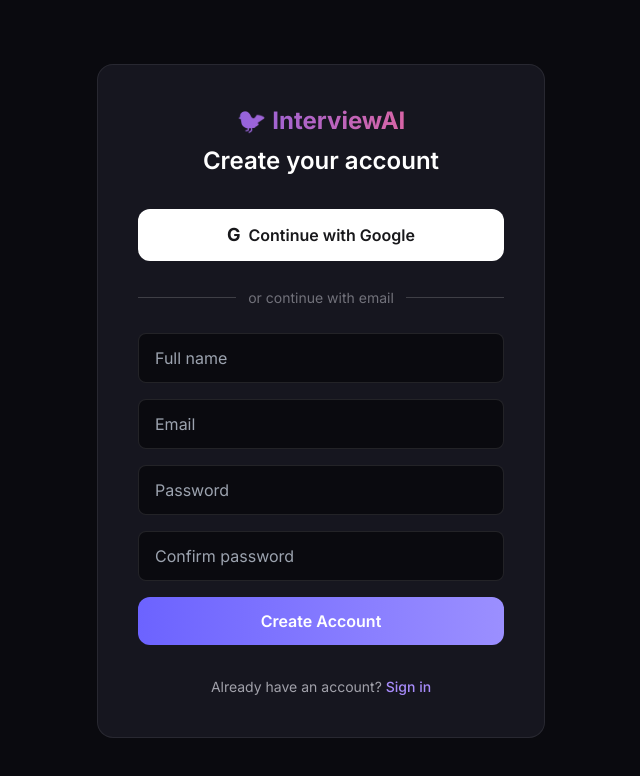
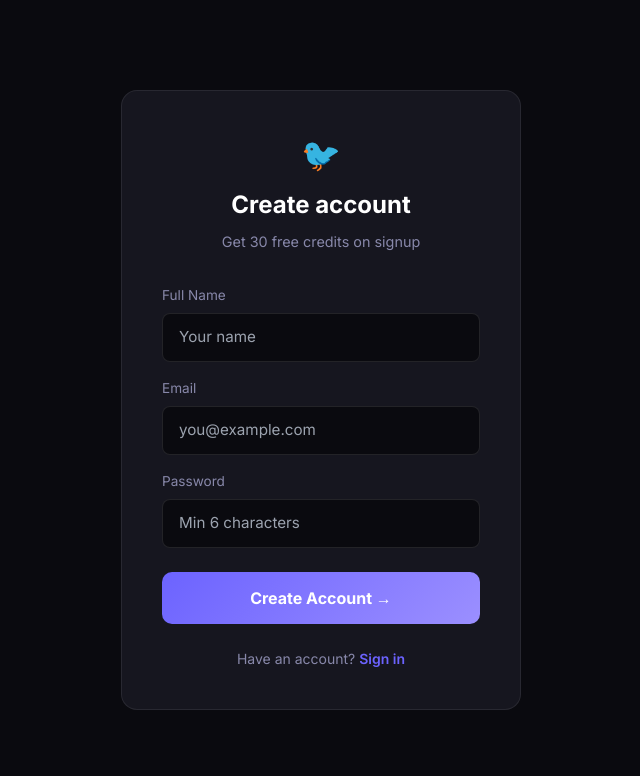
Before and after one commit to Rushi788816/interviewai, a Next.js app: page /signup in a window 1280 px wide. Shown: the top 776 px of the page, without its empty margins (319-959 px from the left). Built offline with nearby package versions, Linux system fonts and the light colour scheme.

Commit message:
Fix Vercel auth

```diff
--- a/app/(auth)/login/page.tsx
+++ b/app/(auth)/login/page.tsx
@@ -1,118 +1,57 @@
-'use client'
-
-import { useState } from 'react'
-import Link from 'next/link'
-import { signIn } from 'next-auth/react'
-import { useRouter } from 'next/navigation'
+"use client"
+import { useState } from "react"
+import { signIn } from "next-auth/react"
+import { useRouter } from "next/navigation"
 
 export default function LoginPage() {
   const router = useRouter()
-  const [email, setEmail] = useState('')
-  const [password, setPassword] = useState('')
-  const [error, setError] = useState<string | null>(null)
+  const [email, setEmail] = useState("")
+  const [password, setPassword] = useState("")
+  const [error, setError] = useState("")
   const [loading, setLoading] = useState(false)
 
-  const handleGoogle = () => {
-    void signIn('google', { callbackUrl: '/dashboard' })
-  }
-
-  const handleSubmit = async (e: React.FormEvent) => {
+  const handleLogin = async (e: React.FormEvent) => {
     e.preventDefault()
-    setError(null)
     setLoading(true)
-    try {
-      const res = await signIn('credentials', {
-        email,
-        password,
-        redirect: false,
-        callbackUrl: '/dashboard',
-      })
-      if (res?.error) {
-        setError('Invalid email or password')
-        setLoading(false)
-        return
-      }
-      router.push('/dashboard')
-      router.refresh()
-    } catch {
-      setError('Something went wrong')
-    } finally {
-      setLoading(false)
+    setError("")
+    const result = await signIn("credentials", { email, password, redirect: false })
+    setLoading(false)
+    if (result?.error) {
+      setError("Invalid email or password")
+    } else {
+      router.push("/dashboard")
     }
   }
 
   return (
-    <div className="min-h-screen flex items-center justify-center px-4 py-16" style={{ backgroundColor: '#0a0a0f' }}>
-      <div
-        className="w-full max-w-md rounded-2xl border p-10"
-        style={{
-          backgroundColor: '#16161f',
-          borderColor: 'rgba(255, 255, 255, 0.08)',
-        }}
-      >
-        <div className="mb-8 text-center">
-          <div
-            className="mb-2 text-2xl font-bold bg-clip-text text-transparent"
-            style={{ backgroundImage: 'linear-gradient(90deg, #6c63ff, #ff6584)' }}
-          >
-            🐦 InterviewAI
+    <div style={{ minHeight: "100vh", background: "#0a0a0f", display: "flex", alignItems: "center", justifyContent: "center", padding: "20px" }}>
+      <div style={{ background: "#16161f", border: "1px solid rgba(255,255,255,0.08)", borderRadius: "16px", padding: "40px", width: "100%", maxWidth: "400px" }}>
+        <div style={{ textAlign: "center", marginBottom: "32px" }}>
+          <div style={{ fontSize: "32px", marginBottom: "8px" }}>🐦</div>
+          <h1 style={{ color: "#fff", fontSize: "1.5rem", fontWeight: "700", marginBottom: "8px" }}>Welcome back</h1>
+          <p style={{ color: "#8888aa", fontSize: "0.9rem" }}>Sign in to InterviewAI</p>
+        </div>
+        <form onSubmit={handleLogin}>
+          <div style={{ marginBottom: "16px" }}>
+            <label style={{ display: "block", color: "#8888aa", fontSize: "0.85rem", marginBottom: "8px" }}>Email</label>
+            <input type="email" value={email} onChange={e => setEmail(e.target.value)} required placeholder="you@example.com"
+              style={{ width: "100%", background: "#0a0a0f", border: "1px solid rgba(255,255,255,0.1)", borderRadius: "8px", padding: "12px 16px", color: "#fff", fontSize: "0.95rem", outline: "none", boxSizing: "border-box" }} />
           </div>
-          <h1 className="text-2xl font-semibold text-white">Welcome back</h1>
-        </div>
-
-        <button
-          type="button"
-          onClick={handleGoogle}
-          className="mb-6 flex w-full items-center justify-center gap-2 rounded-xl bg-white py-3 font-semibold text-zinc-900 transition hover:bg-zinc-100"
-        >
-          <span className="font-bold text-lg">G</span>
-          Continue with Google
-        </button>
-
-        <div className="relative mb-6 text-center">
-          <span className="relative z-10 bg-[#16161f] px-3 text-sm text-zinc-500">or continue with email</span>
-          <div className="absolute left-0 right-0 top-1/2 h-px bg-zinc-700" />
-        </div>
-
-        <form onSubmit={handleSubmit} className="space-y-4">
-          {error && <p className="rounded-lg bg-red-500/10 px-3 py-2 text-sm text-red-400">{error}</p>}
-          <input
-            type="email"
-            required
-            autoComplete="email"
-            placeholder="Email"
-            value={email}
-            onChange={(e) => setEmail(e.target.value)}
-            className="bg-[#0a0a0f] text-white border border-white/10 rounded-lg px-4 py-3 w-full focus:outline-none focus:border-[#6c63ff]"
-          />
-          <input
-            type="password"
-            required
-            autoComplete="current-password"
-            placeholder="Password"
-            value={password}
-            onChange={(e) => setPassword(e.target.value)}
-            className="bg-[#0a0a0f] text-white border border-white/10 rounded-lg px-4 py-3 w-full focus:outline-none focus:border-[#6c63ff]"
-          />
-          <div className="text-right">
-            <Link href="/forgot-password" className="text-sm text-violet-400 hover:underline">
-              Forgot password?
-            </Link>
+          <div style={{ marginBottom: "24px" }}>
+            <label style={{ display: "block", color: "#8888aa", fontSize: "0.85rem", marginBottom: "8px" }}>Password</label>
+            <input type="password" value={password} onChange={e => setPassword(e.target.value)} required placeholder="••••••••"
+              style={{ width: "100%", background: "#0a0a0f", border: "1px solid rgba(255,255,255,0.1)", borderRadius: "8px", padding: "12px 16px", color: "#fff", fontSize: "0.95rem", outline: "none", boxSizing: "border-box" }} />
           </div>
-          <button
-            type="submit"
-            disabled={loading}
-            className="w-full cursor-pointer rounded-xl border-none bg-gradient-to-r from-[#6c63ff] to-[#9b8fff] py-3 font-semibold text-white transition hover:opacity-90 disabled:opacity-50"
-          >
-            {loading ? 'Signing in…' : 'Sign In'}
+          {error && (
+            <div style={{ background: "#ff658422", border: "1px solid #ff658444", borderRadius: "8px", padding: "12px", color: "#ff6584", fontSize: "0.875rem", marginBottom: "16px" }}>{error}</div>
+          )}
+          <button type="submit" disabled={loading}
+            style={{ width: "100%", background: "linear-gradient(135deg, #6c63ff, #9b8fff)", border: "none", borderRadius: "10px", padding: "14px", color: "#fff", fontSize: "1rem", fontWeight: "700", cursor: loading ? "not-allowed" : "pointer", opacity: loading ? 0.7 : 1 }}>
+            {loading ? "Signing in..." : "Sign In →"}
           </button>
         </form>
-
-        <p className="mt-8 text-center text-sm text-zinc-400">
-          Don&apos;t have an account?{' '}
-          <Link href="/signup" className="font-medium text-violet-400 hover:underline">
-            Sign up
-          </Link>
+        <p style={{ textAlign: "center", color: "#8888aa", fontSize: "0.875rem", marginTop: "24px" }}>
+          No account? <a href="/signup" style={{ color: "#6c63ff", textDecoration: "none", fontWeight: "600" }}>Sign up free</a>
         </p>
       </div>
     </div>
--- a/app/(auth)/signup/page.tsx
+++ b/app/(auth)/signup/page.tsx
@@ -1,153 +1,78 @@
-'use client'
-
-import { useState } from 'react'
-import Link from 'next/link'
-import { signIn } from 'next-auth/react'
-import { useRouter } from 'next/navigation'
+"use client"
+import { useState } from "react"
+import { signIn } from "next-auth/react"
+import { useRouter } from "next/navigation"
 
 export default function SignupPage() {
   const router = useRouter()
-  const [name, setName] = useState('')
-  const [email, setEmail] = useState('')
-  const [password, setPassword] = useState('')
-  const [confirm, setConfirm] = useState('')
-  const [errors, setErrors] = useState<string[]>([])
+  const [name, setName] = useState("")
+  const [email, setEmail] = useState("")
+  const [password, setPassword] = useState("")
+  const [error, setError] = useState("")
   const [loading, setLoading] = useState(false)
 
-  const handleGoogle = () => {
-    void signIn('google', { callbackUrl: '/dashboard' })
-  }
-
-  const handleSubmit = async (e: React.FormEvent) => {
+  const handleSignup = async (e: React.FormEvent) => {
     e.preventDefault()
-    const next: string[] = []
-    if (password.length < 6) next.push('Password must be at least 6 characters')
-    if (password !== confirm) next.push('Passwords do not match')
-    if (next.length) {
-      setErrors(next)
-      return
-    }
-    setErrors([])
     setLoading(true)
+    setError("")
     try {
-      const res = await fetch('/api/auth/register', {
-        method: 'POST',
-        headers: { 'Content-Type': 'application/json' },
+      const res = await fetch("/api/auth/register", {
+        method: "POST",
+        headers: { "Content-Type": "application/json" },
         body: JSON.stringify({ name, email, password }),
       })
       const data = await res.json()
       if (!res.ok) {
-        setErrors([data.error || 'Registration failed'])
+        setError(data.error || "Signup failed")
         setLoading(false)
         return
       }
-      const sign = await signIn('credentials', {
-        email,
-        password,
-        redirect: false,
-        callbackUrl: '/dashboard',
-      })
-      if (sign?.error) {
-        setErrors(['Account created but sign-in failed. Please log in manually.'])
-        setLoading(false)
-        return
+      const result = await signIn("credentials", { email, password, redirect: false })
+      if (result?.error) {
+        router.push("/login")
+      } else {
+        router.push("/dashboard")
       }
-      router.push('/dashboard')
-      router.refresh()
     } catch {
-      setErrors(['Something went wrong'])
-    } finally {
-      setLoading(false)
+      setError("Something went wrong. Try again.")
     }
+    setLoading(false)
   }
 
   return (
-    <div className="min-h-screen flex items-center justify-center px-4 py-16" style={{ backgroundColor: '#0a0a0f' }}>
-      <div
-        className="w-full max-w-md rounded-2xl border p-10"
-        style={{
-          backgroundColor: '#16161f',
-          borderColor: 'rgba(255, 255, 255, 0.08)',
-        }}
-      >
-        <div className="mb-8 text-center">
-          <div
-            className="mb-2 text-2xl font-bold bg-clip-text text-transparent"
-            style={{ backgroundImage: 'linear-gradient(90deg, #6c63ff, #ff6584)' }}
-          >
-            🐦 InterviewAI
+    <div style={{ minHeight: "100vh", background: "#0a0a0f", display: "flex", alignItems: "center", justifyContent: "center", padding: "20px" }}>
+      <div style={{ background: "#16161f", border: "1px solid rgba(255,255,255,0.08)", borderRadius: "16px", padding: "40px", width: "100%", maxWidth: "400px" }}>
+        <div style={{ textAlign: "center", marginBottom: "32px" }}>
+          <div style={{ fontSize: "32px", marginBottom: "8px" }}>🐦</div>
+          <h1 style={{ color: "#fff", fontSize: "1.5rem", fontWeight: "700", marginBottom: "8px" }}>Create account</h1>
+          <p style={{ color: "#8888aa", fontSize: "0.9rem" }}>Get 30 free credits on signup</p>
+        </div>
+        <form onSubmit={handleSignup}>
+          <div style={{ marginBottom: "16px" }}>
+            <label style={{ display: "block", color: "#8888aa", fontSize: "0.85rem", marginBottom: "8px" }}>Full Name</label>
+            <input type="text" value={name} onChange={e => setName(e.target.value)} required placeholder="Your name"
+              style={{ width: "100%", background: "#0a0a0f", border: "1px solid rgba(255,255,255,0.1)", borderRadius: "8px", padding: "12px 16px", color: "#fff", fontSize: "0.95rem", outline: "none", boxSizing: "border-box" }} />
           </div>
-          <h1 className="text-2xl font-semibold text-white">Create your account</h1>
-        </div>
-
-        <button
-          type="button"
-          onClick={handleGoogle}
-          className="mb-6 flex w-full items-center justify-center gap-2 rounded-xl bg-white py-3 font-semibold text-zinc-900 transition hover:bg-zinc-100"
-        >
-          <span className="font-bold text-lg">G</span>
-          Continue with Google
-        </button>
-
-        <div className="relative mb-6 text-center">
-          <span className="relative z-10 bg-[#16161f] px-3 text-sm text-zinc-500">or continue with email</span>
-          <div className="absolute left-0 right-0 top-1/2 h-px bg-zinc-700" />
-        </div>
-
-        <form onSubmit={handleSubmit} className="space-y-4">
-          {errors.length > 0 && (
-            <ul className="rounded-lg bg-red-500/10 px-3 py-2 text-sm text-red-400">
-              {errors.map((err) => (
-                <li key={err}>{err}</li>
-              ))}
-            </ul>
+          <div style={{ marginBottom: "16px" }}>
+            <label style={{ display: "block", color: "#8888aa", fontSize: "0.85rem", marginBottom: "8px" }}>Email</label>
+            <input type="email" value={email} onChange={e => setEmail(e.target.value)} required placeholder="you@example.com"
+              style={{ width: "100%", background: "#0a0a0f", border: "1px solid rgba(255,255,255,0.1)", borderRadius: "8px", padding: "12px 16px", color: "#fff", fontSize: "0.95rem", outline: "none", boxSizing: "border-box" }} />
+          </div>
+          <div style={{ marginBottom: "24px" }}>
+            <label style={{ display: "block", color: "#8888aa", fontSize: "0.85rem", marginBottom: "8px" }}>Password</label>
+            <input type="password" value={password} onChange={e => setPassword(e.target.value)} required placeholder="Min 6 characters"
+              style={{ width: "100%", background: "#0a0a0f", border: "1px solid rgba(255,255,255,0.1)", borderRadius: "8px", padding: "12px 16px", color: "#fff", fontSize: "0.95rem", outline: "none", boxSizing: "border-box" }} />
+          </div>
+          {error && (
+            <div style={{ background: "#ff658422", border: "1px solid #ff658444", borderRadius: "8px", padding: "12px", color: "#ff6584", fontSize: "0.875rem", marginBottom: "16px" }}>{error}</div>
           )}
-          <input
-            type="text"
-            required
-            placeholder="Full name"
-            value={name}
-            onChange={(e) => setName(e.target.value)}
-            className="bg-[#0a0a0f] text-white border border-white/10 rounded-lg px-4 py-3 w-full focus:outline-none focus:border-[#6c63ff]"
-          />
-          <input
-            type="email"
-            required
-            placeholder="Email"
-            value={email}
-            onChange={(e) => setEmail(e.target.value)}
-            className="bg-[#0a0a0f] text-white border border-white/10 rounded-lg px-4 py-3 w-full focus:outline-none focus:border-[#6c63ff]"
-          />
-          <input
-            type="password"
-            required
-            placeholder="Password"
-            value={password}
-            onChange={(e) => setPassword(e.target.value)}
-            className="bg-[#0a0a0f] text-white border border-white/10 rounded-lg px-4 py-3 w-full focus:outline-none focus:border-[#6c63ff]"
-          />
-          <input
-            type="password"
-            required
-            placeholder="Confirm password"
-            value={confirm}
-            onChange={(e) => setConfirm(e.target.value)}
-            className="bg-[#0a0a0f] text-white border border-white/10 rounded-lg px-4 py-3 w-full focus:outline-none focus:border-[#6c63ff]"
-          />
-          <button
-            type="submit"
-            disabled={loading}
-            className="w-full cursor-pointer rounded-xl border-none bg-gradient-to-r from-[#6c63ff] to-[#9b8fff] py-3 font-semibold text-white transition hover:opacity-90 disabled:opacity-50"
-          >
-            {loading ? 'Creating…' : 'Create Account'}
+          <button type="submit" disabled={loading}
+            style={{ width: "100%", background: "linear-gradient(135deg, #6c63ff, #9b8fff)", border: "none", borderRadius: "10px", padding: "14px", color: "#fff", fontSize: "1rem", fontWeight: "700", cursor: loading ? "not-allowed" : "pointer", opacity: loading ? 0.7 : 1 }}>
+            {loading ? "Creating account..." : "Create Account →"}
           </button>
         </form>
-
-        <p className="mt-8 text-center text-sm text-zinc-400">
-          Already have an account?{' '}
-          <Link href="/login" className="font-medium text-violet-400 hover:underline">
-            Sign in
-          </Link>
+        <p style={{ textAlign: "center", color: "#8888aa", fontSize: "0.875rem", marginTop: "24px" }}>
+          Have an account? <a href="/login" style={{ color: "#6c63ff", textDecoration: "none", fontWeight: "600" }}>Sign in</a>
         </p>
       </div>
     </div>
--- a/app/api/auth/[...nextauth]/route.ts
+++ b/app/api/auth/[...nextauth]/route.ts
@@ -1,5 +1,7 @@
 import NextAuth from 'next-auth'
 import { authOptions } from '@/lib/auth'
+
+export const dynamic = 'force-dynamic'
 
 const handler = NextAuth(authOptions)
 
--- a/app/api/auth/register/route.ts
+++ b/app/api/auth/register/route.ts
@@ -1,11 +1,14 @@
 import { NextResponse } from 'next/server'
-import bcrypt from 'bcryptjs'
-import { prisma } from '@/lib/prisma'
+
+let bcrypt: any
+let prisma: any
+
+export const dynamic = 'force-dynamic'
 
 export async function POST(request: Request) {
   try {
     const body = await request.json()
-    const { name, email, password } = body as { name?: string; email?: string; password?: string }
+    const { name, email, password } = body
 
     if (!name?.trim() || !email?.trim() || !password) {
       return NextResponse.json({ error: 'Name, email, and password are required' }, { status: 400 })
@@ -13,6 +16,9 @@ export async function POST(request: Request) {
     if (password.length < 6) {
       return NextResponse.json({ error: 'Password must be at least 6 characters' }, { status: 400 })
     }
+
+    if (!prisma) prisma = (await import('@/lib/prisma')).prisma
+    if (!bcrypt) bcrypt = require('bcryptjs')
 
     const existing = await prisma.user.findUnique({ where: { email: email.trim().toLowerCase() } })
     if (existing) {
```
Also changed, not shown: lib/auth.ts (+36 -59 lines), 1 other file (tests, documents, lock files or other folders).
